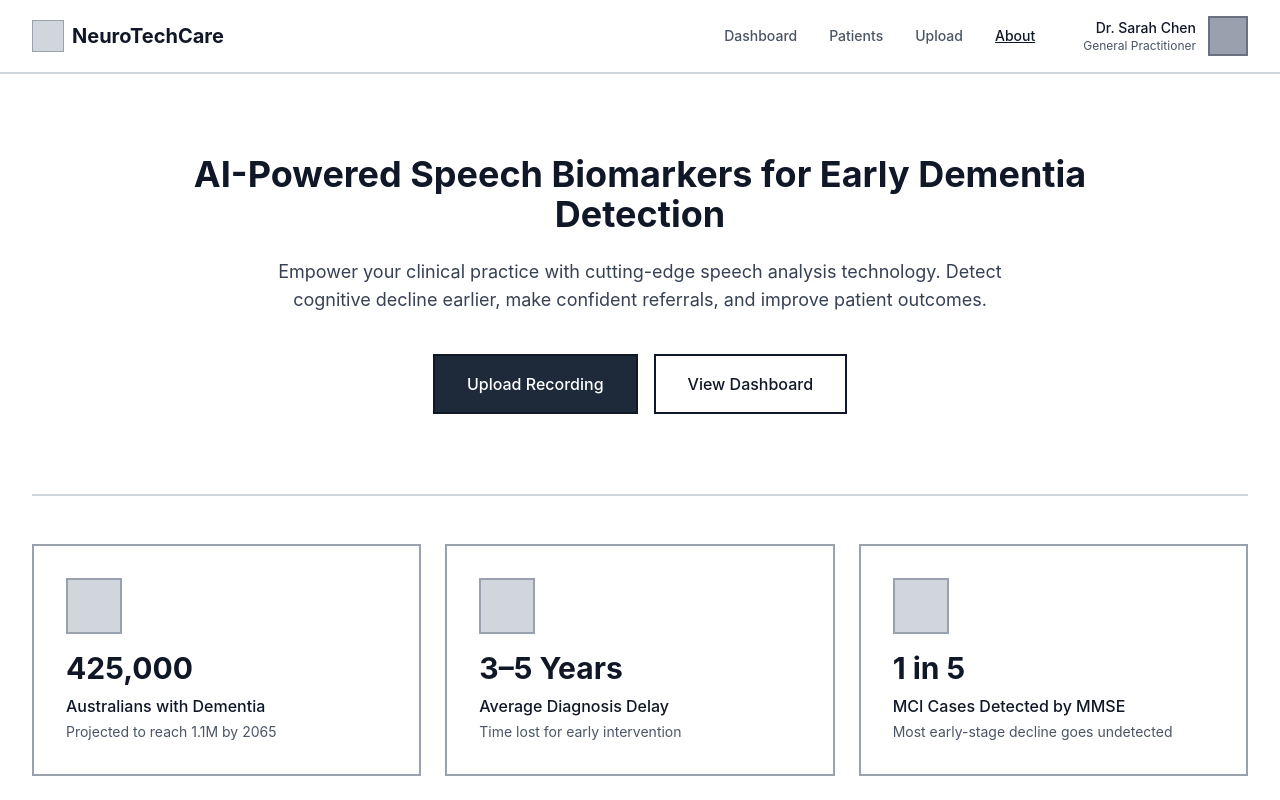
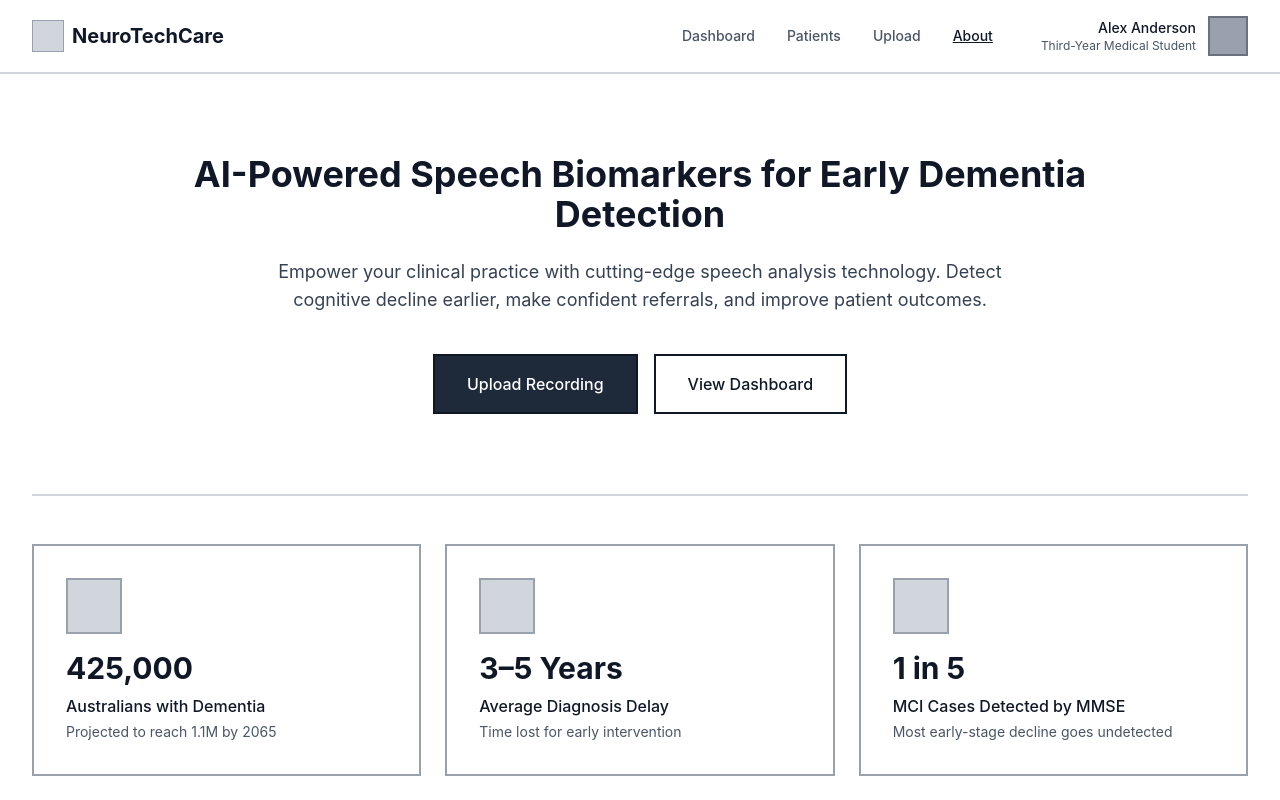
Before and after one commit to MustangWu/Cognitrack, a React (Vite) app: page / in a window 1280 px wide. Shown: the top 800 px of the page. Built offline with nearby package versions, Linux system fonts and the light colour scheme.

Commit message:
Update user name to Alex Anderson, Third-Year Medical Student

```diff
--- a/src/app/components/Navigation.tsx
+++ b/src/app/components/Navigation.tsx
@@ -58,8 +58,8 @@ export function Navigation() {
           {/* GP Avatar */}
           <div className="ml-4 flex items-center gap-3">
             <div className="text-right">
-              <div className="text-sm font-medium text-gray-900">Dr. Sarah Chen</div>
-              <div className="text-xs text-gray-600">General Practitioner</div>
+              <div className="text-sm font-medium text-gray-900">Alex Anderson</div>
+              <div className="text-xs text-gray-600">Third-Year Medical Student</div>
             </div>
             <div className="w-10 h-10 bg-gray-400 border-2 border-gray-500"></div>
           </div>
```
